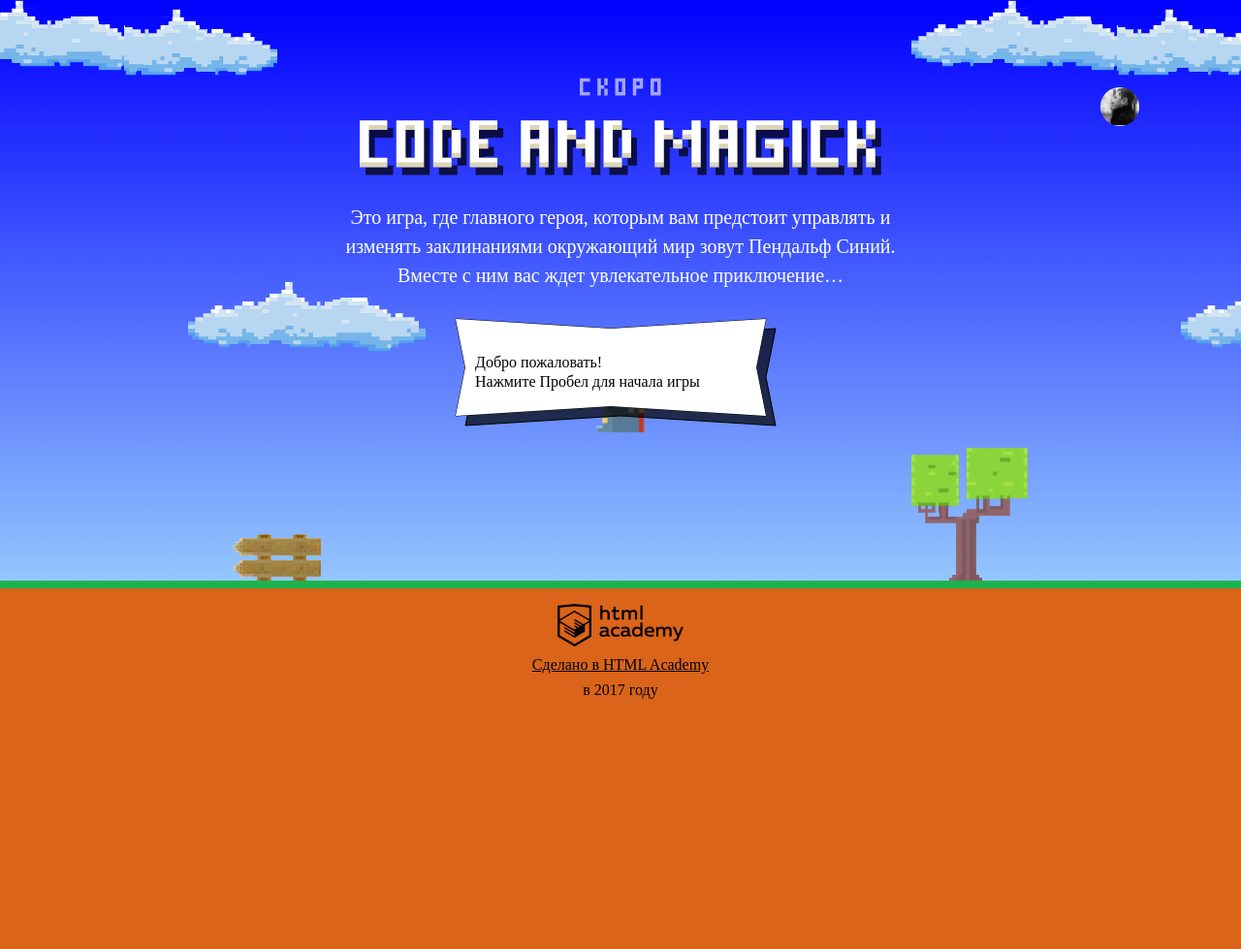
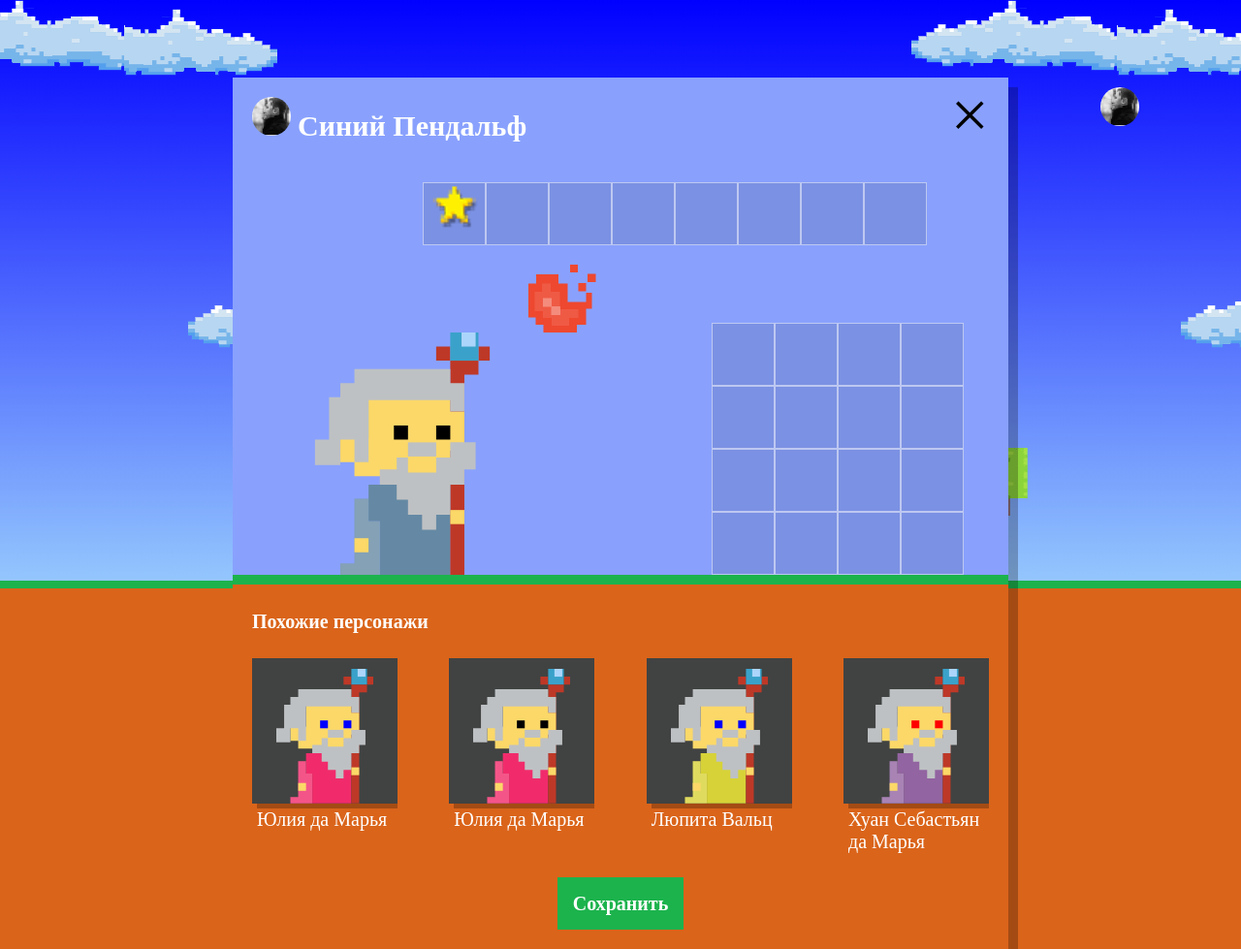
Before and after one commit to immortal-88/156657-code-and-magick, a website: page index.html in a window 1280 px wide. Shown: the whole page at 97% size. Before the commit the page ends 800 px from the top, so only its background shows below. Drawn offline with Linux system fonts and the light colour scheme; a web font is replaced by a local one.

Commit message:
added wizards selection possibility

```diff
--- a/index.html
+++ b/index.html
@@ -200,6 +200,7 @@
 </script>
 
 <script src="js/stat.js"></script>
+<script src="js/setup.js"></script>
 <script src="js/game.js"></script>
 
 </body>
--- /dev/null
+++ b/js/setup.js
@@ -0,0 +1,92 @@
+'use strict';
+
+var characterWindow = document.querySelector('.setup');
+characterWindow.classList.remove('hidden');
+
+var names = [
+  'Иван',
+  'Хуан Себастьян',
+  'Мария',
+  'Кристоф',
+  'Виктор',
+  'Юлия',
+  'Люпита',
+  'Вашингтон'
+];
+var surnames = [
+  'да Марья',
+  'Верон',
+  'Мирабелла',
+  'Вальц',
+  'Онопко',
+  'Топольницкая',
+  'Нионго',
+  'Ирвинг'
+];
+var colors = [
+  'rgb(101, 137, 164)',
+  'rgb(241, 43, 107)',
+  'rgb(146, 100, 161)',
+  'rgb(56, 159, 117)',
+  'rgb(215, 210, 55)',
+  'rgb(0, 0, 0)'
+];
+var eyesColor = ['black', 'red', 'blue', 'yellow', 'green'];
+
+var generateRandomNumber = function (arr) {
+  return Math.floor(Math.random() * arr.length);
+};
+
+var createRandomName = function () {
+  return (
+    names[generateRandomNumber(names)] +
+    ' ' +
+    surnames[generateRandomNumber(surnames)]
+  );
+};
+
+var getRandomColor = function () {
+  return colors[generateRandomNumber(colors)];
+};
+
+var getRandomEyesColor = function () {
+  return eyesColor[generateRandomNumber(eyesColor)];
+};
+
+var wizards = [];
+(function generateRandomWizards() {
+  for (var i = 0; i < 4; i++) {
+    var createWizard = Object({});
+    createWizard.name = createRandomName();
+    createWizard.coatColor = getRandomColor();
+    createWizard.eyesColor = getRandomEyesColor();
+    wizards.push(createWizard);
+  }
+})();
+
+var createFragment = function (name, coatColor, eyeColor) {
+  var template = document.querySelector('#similar-wizard-template');
+  var wizardDiv = template.content.cloneNode(true);
+
+  var wizardName = wizardDiv.querySelector('.setup-similar-label');
+  wizardName.innerText = name;
+
+  var wizardCoatColor = wizardDiv.querySelector('.wizard-coat');
+  wizardCoatColor.style.fill = coatColor;
+
+  var wizardEyesColor = wizardDiv.querySelector('.wizard-eyes');
+  wizardEyesColor.style.fill = eyeColor;
+
+  return wizardDiv;
+};
+
+(function generateRandomWizards() {
+  for (var j = 0; j < wizards.length; j++) {
+    var wizard = createFragment(wizards[j].name, wizards[j].coatColor, wizards[j].eyesColor);
+    var list = document.querySelector('.setup-similar-list');
+    list.appendChild(wizard);
+  }
+})();
+
+var wizardsMenu = document.querySelector('.setup-similar');
+wizardsMenu.classList.remove('hidden');
```
